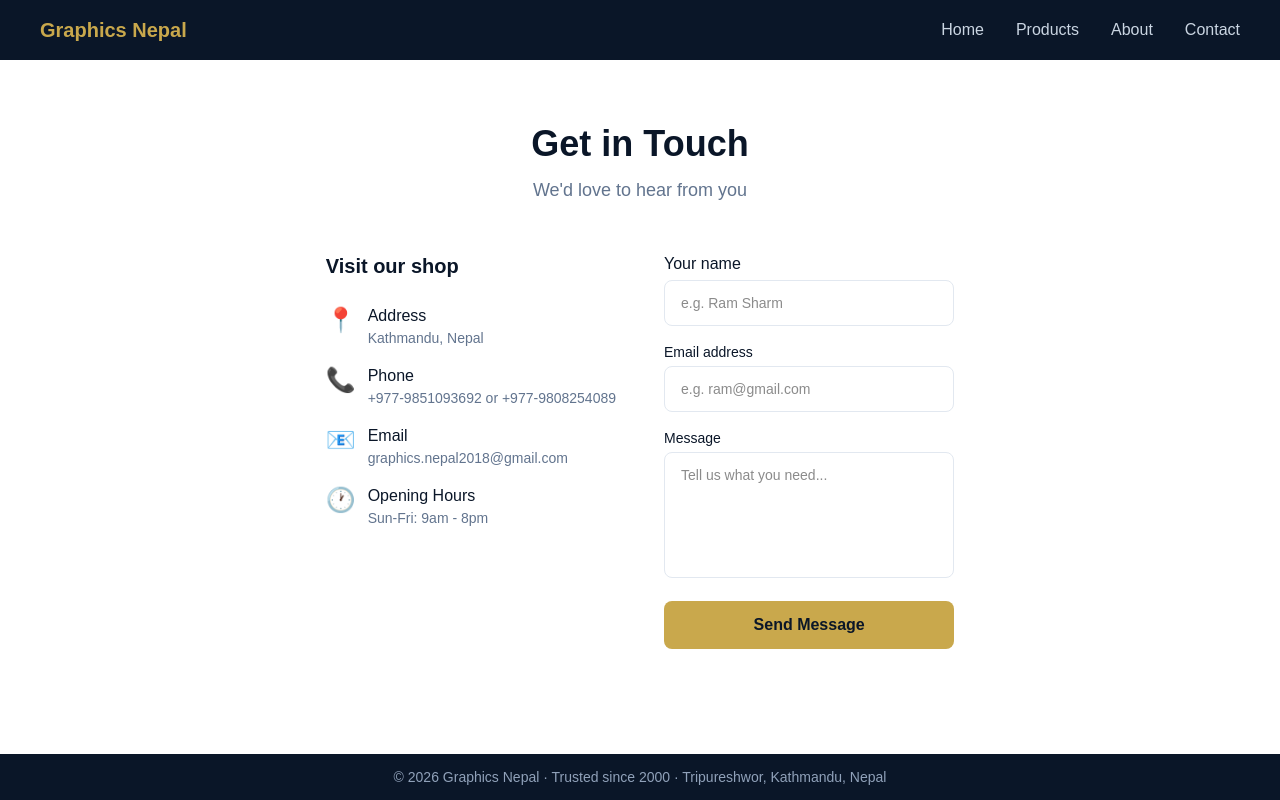
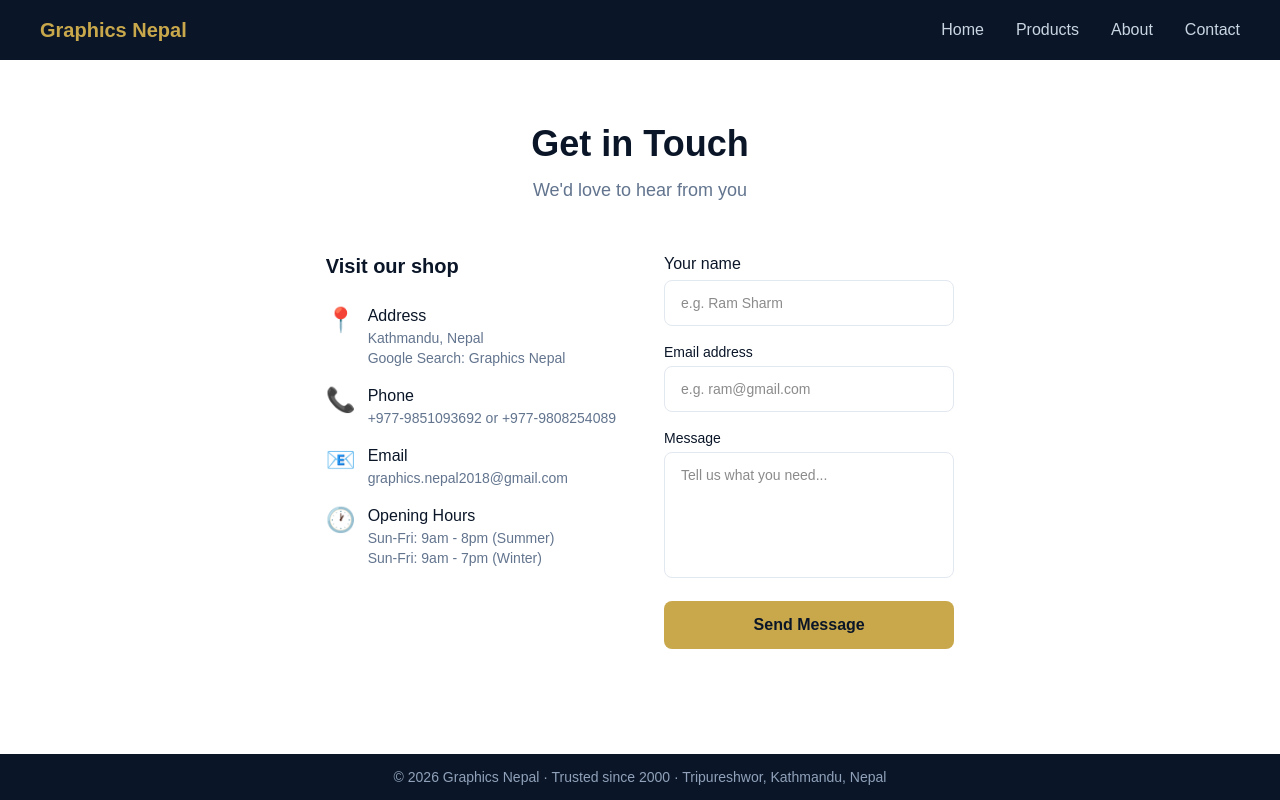
Before and after one commit to Lordwick5/Graphics-Nepal, a Next.js app: page /contact in a window 1280 px wide. Built offline with nearby package versions, Linux system fonts and the light colour scheme.

Commit message:
fix: updated the contact page

```diff
--- a/app/contact/page.tsx
+++ b/app/contact/page.tsx
@@ -17,7 +17,10 @@ export default function Contact() {
               <span className="text-2xl">📍</span>
               <div>
                 <p className="font-medium text-[#0a1628]">Address</p>
-                <p className="text-slate-500 text-sm">Kathmandu, Nepal</p>
+                <p className="text-slate-500 text-sm">
+                  Kathmandu, Nepal <br />
+                  Google Search: Graphics Nepal
+                </p>
               </div>
             </div>
             <div className="flex items-start gap-3">
@@ -38,7 +41,8 @@ export default function Contact() {
               <span className="text-2xl">🕐</span>
               <div>
                 <p className="font-medium text-[#0a1628]">Opening Hours</p>
-                <p className="text-slate-500 text-sm">Sun-Fri: 9am - 8pm</p>
+                <p className="text-slate-500 text-sm">Sun-Fri: 9am - 8pm (Summer)</p>
+                <p className="text-slate-500 text-sm">Sun-Fri: 9am - 7pm (Winter)</p>
               </div>
             </div>
           </div>
```
